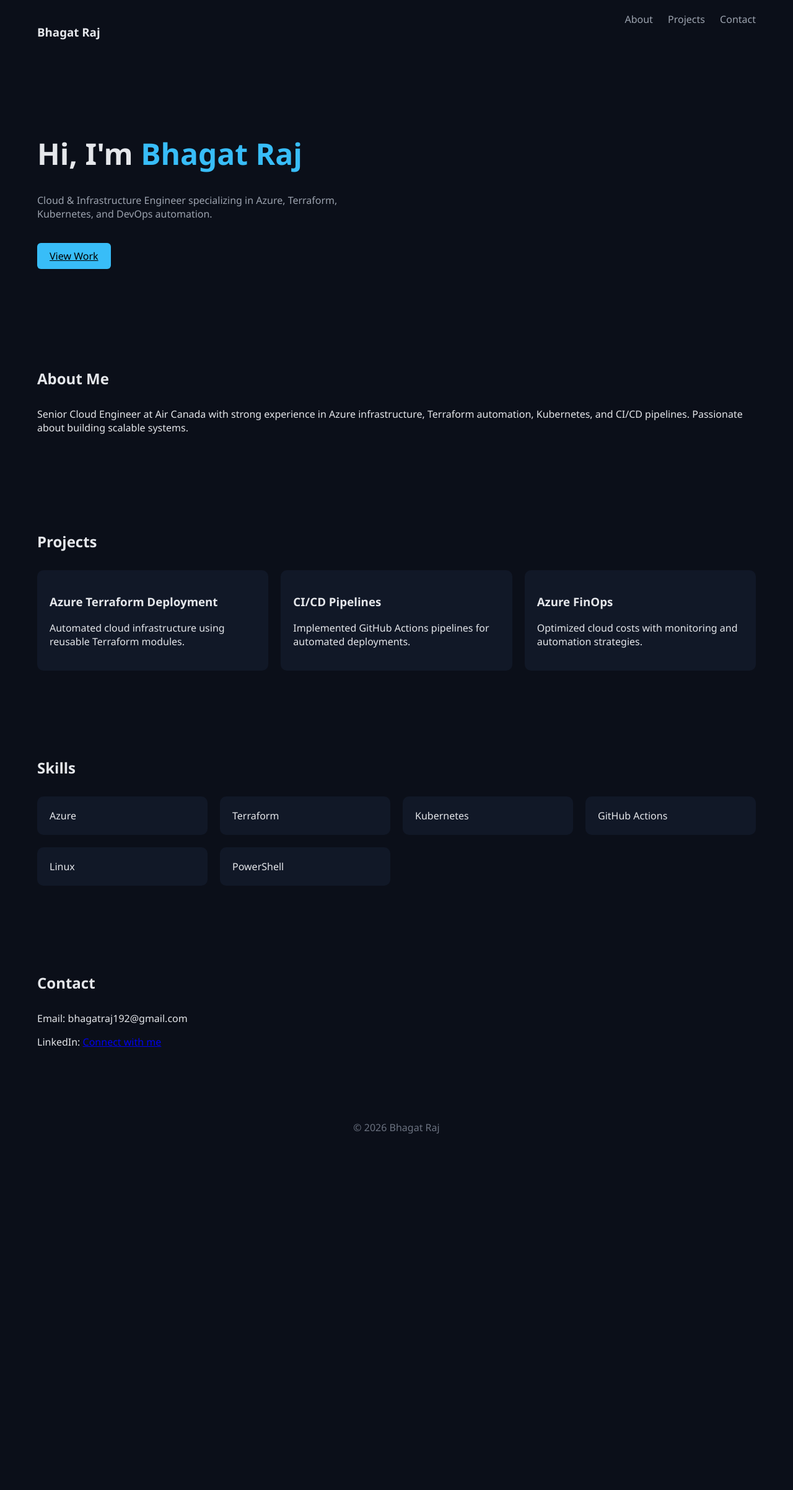
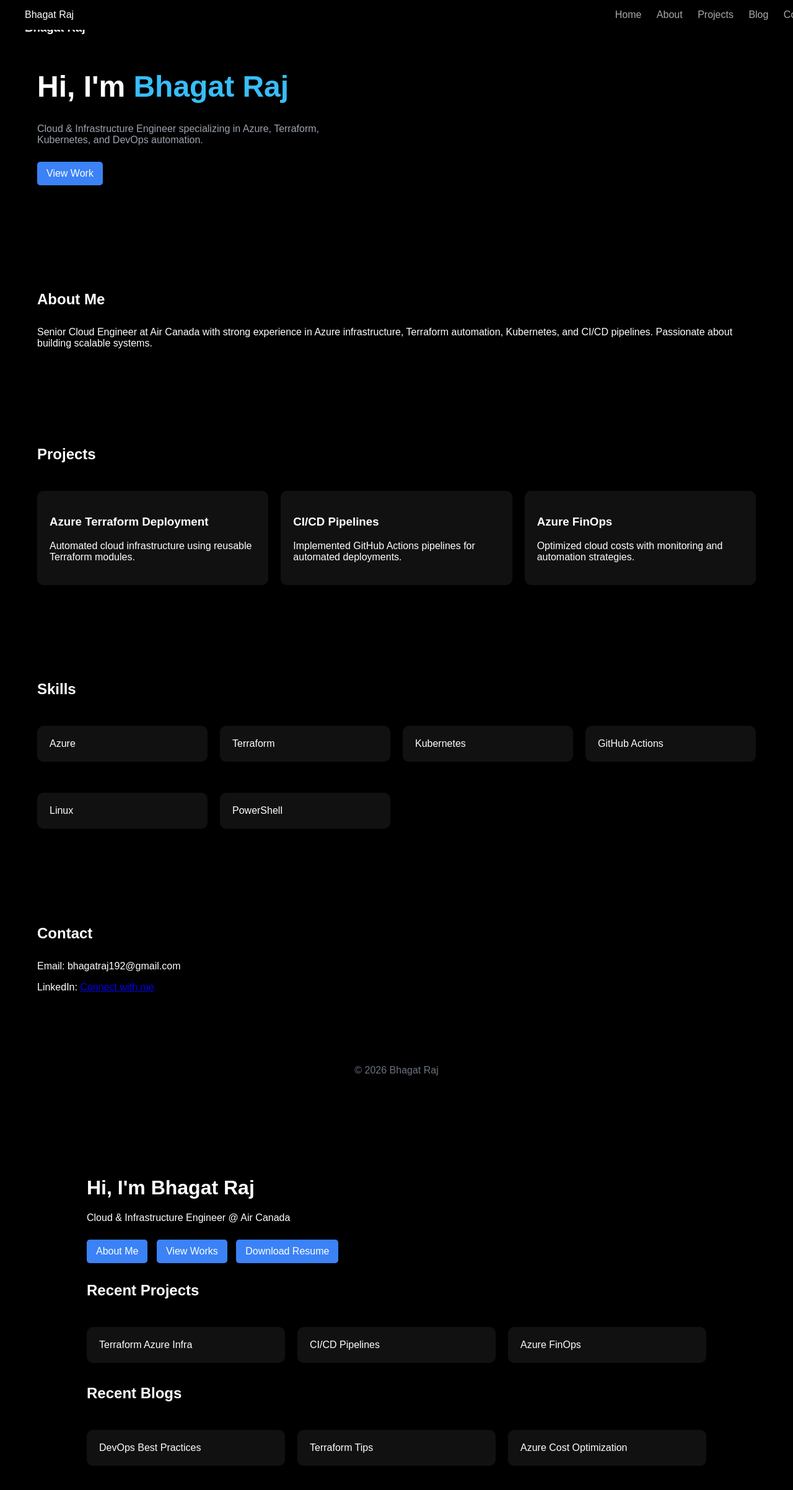
Before and after one commit to bhagatraj77knowledge-hue/bhagat-portfolio, a plain HTML site: page portfolio/index.html in a window 1280 px wide. Shown: the whole page at 62% size. Before the commit the page ends 1870 px from the top, so only its background shows below. Drawn offline with Linux system fonts and the light colour scheme.

Commit message:
portfolio

```diff
--- a/index.html
+++ b/portfolio/index.html
@@ -165,3 +165,50 @@
 
 </body>
 </html>
+
+
+<!DOCTYPE html>
+<html>
+<head>
+  <title>Bhagat Raj Portfolio</title>
+  <link rel="stylesheet" href="style.css">
+</head>
+
+<body>
+
+<nav>
+  <div>Bhagat Raj</div>
+  <div>
+    <a href="/">Home</a>
+    <a href="about.html">About</a>
+    <a href="projects.html">Projects</a>
+    <a href="blog.html">Blog</a>
+    <a href="contact.html">Contact</a>
+  </div>
+</nav>
+
+<div class="container fade">
+  <h1>Hi, I'm Bhagat Raj</h1>
+  <p>Cloud & Infrastructure Engineer @ Air Canada</p>
+
+  <a class="btn" href="about.html">About Me</a>
+  <a class="btn" href="projects.html">View Works</a>
+  <a class="btn" href="#">Download Resume</a>
+
+  <h2>Recent Projects</h2>
+  <div class="grid">
+    <div class="card">Terraform Azure Infra</div>
+    <div class="card">CI/CD Pipelines</div>
+    <div class="card">Azure FinOps</div>
+  </div>
+
+  <h2>Recent Blogs</h2>
+  <div class="grid">
+    <div class="card">DevOps Best Practices</div>
+    <div class="card">Terraform Tips</div>
+    <div class="card">Azure Cost Optimization</div>
+  </div>
+</div>
+
+</body>
+</html>
--- /dev/null
+++ b/portfolio/style.css
@@ -0,0 +1,70 @@
+body {
+  margin: 0;
+  font-family: Arial, sans-serif;
+  background: #000;
+  color: #fff;
+}
+
+/* NAVBAR */
+nav {
+  position: fixed;
+  top: 0;
+  width: 100%;
+  background: #000;
+  padding: 15px 40px;
+  display: flex;
+  justify-content: space-between;
+}
+
+nav a {
+  color: #aaa;
+  margin-left: 20px;
+  text-decoration: none;
+}
+
+nav a:hover {
+  color: #3b82f6;
+}
+
+/* LAYOUT */
+.container {
+  padding: 100px 40px;
+  max-width: 1000px;
+  margin: auto;
+}
+
+/* BUTTON */
+.btn {
+  background: #3b82f6;
+  color: white;
+  padding: 10px 15px;
+  margin: 10px 10px 10px 0;
+  border-radius: 5px;
+  display: inline-block;
+  text-decoration: none;
+}
+
+/* CARDS */
+.card {
+  background: #111;
+  padding: 20px;
+  margin: 15px 0;
+  border-radius: 10px;
+}
+
+/* GRID */
+.grid {
+  display: grid;
+  grid-template-columns: repeat(auto-fit, minmax(250px, 1fr));
+  gap: 20px;
+}
+
+/* ANIMATION */
+.fade {
+  animation: fadeIn 1s ease-in;
+}
+
+@keyframes fadeIn {
+  from {opacity: 0;}
+  to {opacity: 1;}
+}
```
Also changed, not shown: portfolio/PACKAGE.JSON (added, +13 -0 lines), portfolio/about.html (added, +47 -0 lines), portfolio/blog.html (added, +37 -0 lines), portfolio/contact.html (added, +34 -0 lines), portfolio/home.html (added, +23 -0 lines), portfolio/project1.md (added, +11 -0 lines), portfolio/projects.html (added, +45 -0 lines), portfolio/vercel.json (added).
